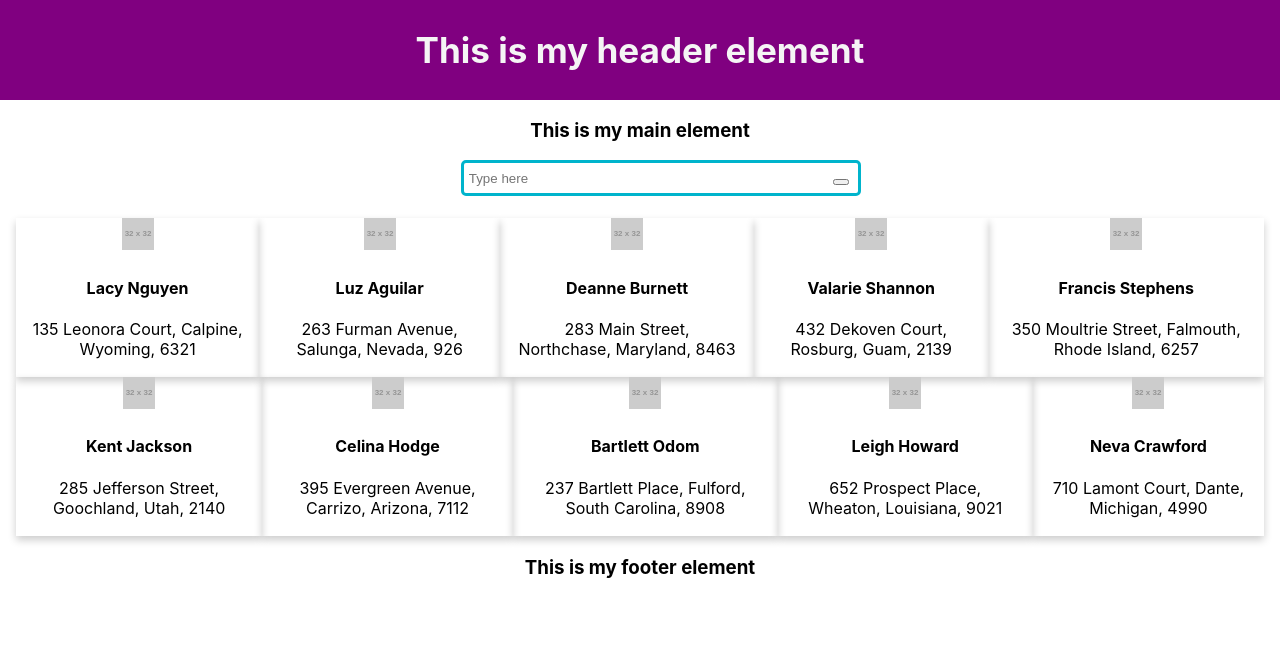
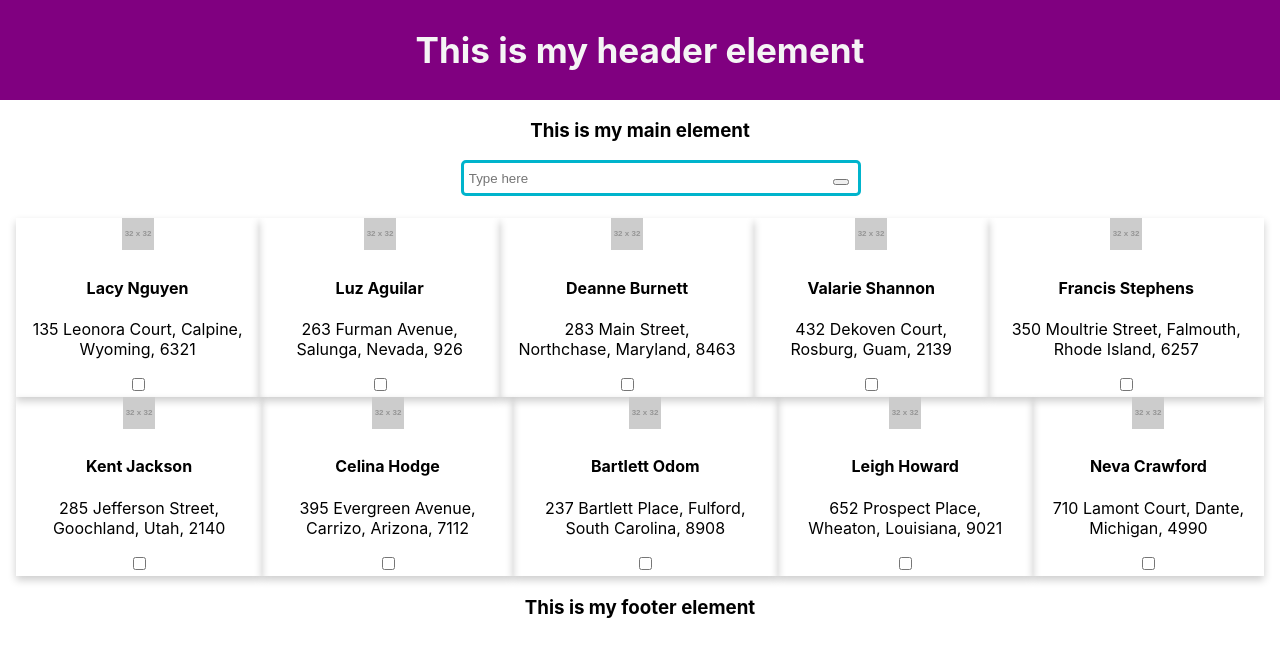
Before and after one commit to JoSeTe4ever/react_people, a React (Create React App) app: page / in a window 1280 px wide. Shown: the top 656 px of the page. Built offline with nearby package versions, Linux system fonts and the light colour scheme.

Commit message:
Modified the readme as well as added a new property on the state (favourite people)

```diff
--- a/src/components/main/Main.css
+++ b/src/components/main/Main.css
@@ -4,6 +4,7 @@
     margin: auto;
     display: flex;
     align-items: center;
+    justify-content: center;
 }
 
 .container{
--- a/src/components/main/Main.js
+++ b/src/components/main/Main.js
@@ -8,7 +8,8 @@ class Main extends Component {
     constructor(props) {
         super(props);
 
-        this.state = {people: peopleData};
+        this.state = {people: peopleData, favouritePeople: []};
+        this.filterPeople = this.filterPeople
     };
 
     static defaultProps = {};
@@ -27,7 +28,8 @@ class Main extends Component {
 
     render() {
 
-        this.peopleCardsComponents = this.state.people.map(person => <Person person={person} key={person.id}/>);
+        this.peopleCardsComponents = this.state.people.map(person => <Person person={person} key={person._id}
+                                                                             handleCheckboxChange={this.handleCheckboxChange}/>);
 
         return (
             <div>
@@ -56,6 +58,24 @@ class Main extends Component {
 
     componentDidCatch(error, info) {
     }
+
+    handleCheckboxChange(id) {
+        this.setState(prevState => {
+            const isFavorite = this.prevState.favouritePeople.some((elem) => elem._id == id);
+            const selectedElem = this.prevState.favouritePeople.filter((elem) => elem._id == id);
+
+            if (!isFavorite && selectedElem) {
+                this.prevState.favouritePeople.push(selectedElem);
+            } else {
+                this.prevState.favouritePeople.splice(selectedElem);
+            }
+
+        });
+        console.log("selected " + id);
+    }
+
+    filterPeople() {
+    }
 }
 
 export default Main;
--- a/src/components/main/person-card/Person.css
+++ b/src/components/main/person-card/Person.css
@@ -1,6 +1,7 @@
 .card {
     box-shadow: 0 4px 8px 0 rgba(0,0,0,0.2);
     transition: 0.3s;
+    max-width: 300px;
 }
 
 .card:hover {
--- a/src/components/main/person-card/Person.js
+++ b/src/components/main/person-card/Person.js
@@ -9,6 +9,7 @@ const Person = (props) => {
             <div className="container">
                 <h4><b>{person.name}</b></h4>
                 <p>{person.address}</p>
+                <input type={"checkbox"} onChange={() => props.handleCheckboxChange(props.person._id)}></input>
             </div>
         </div>
     )
```
Also changed, not shown: 1 other file (tests, documents, lock files or other folders).
